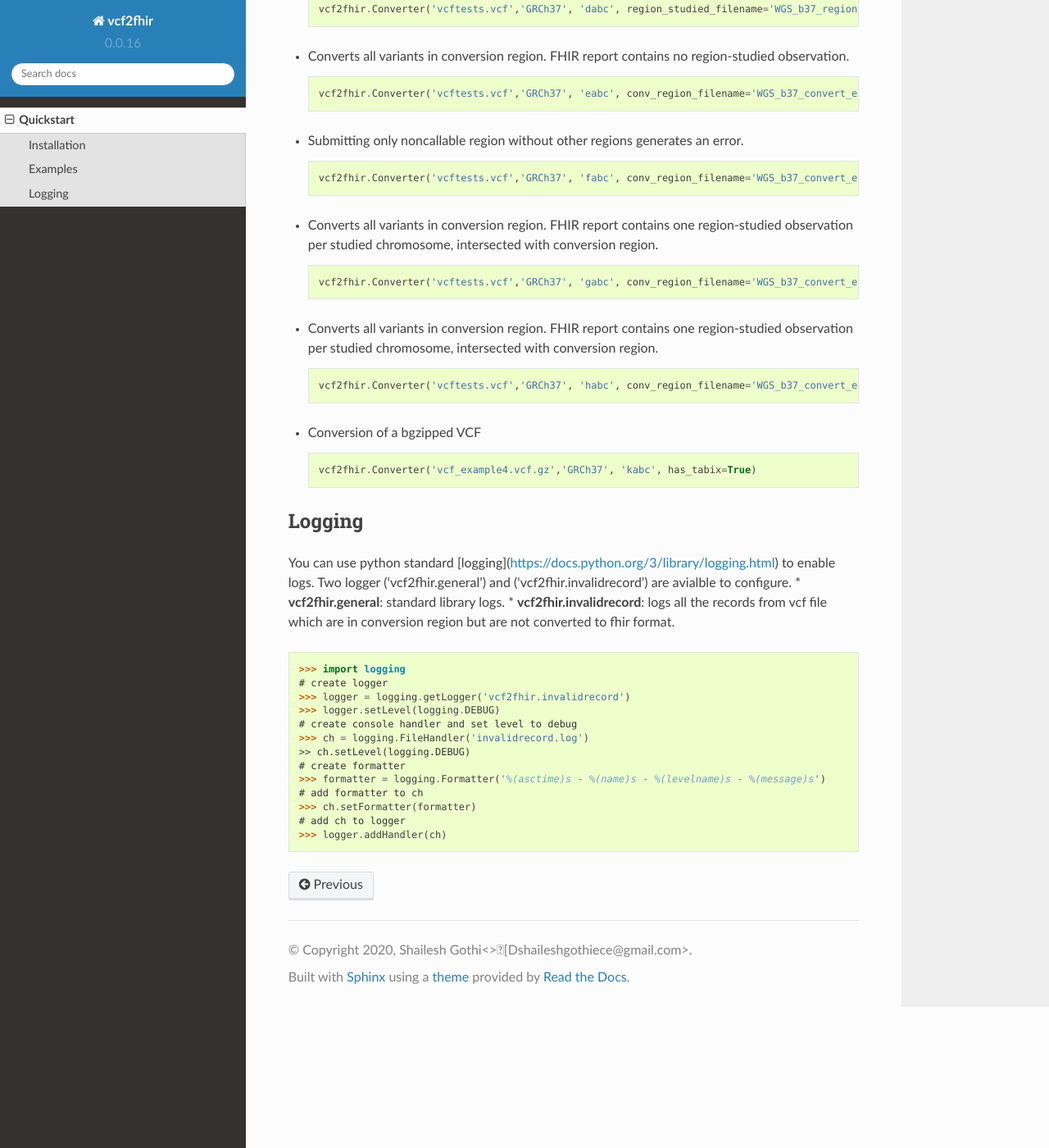
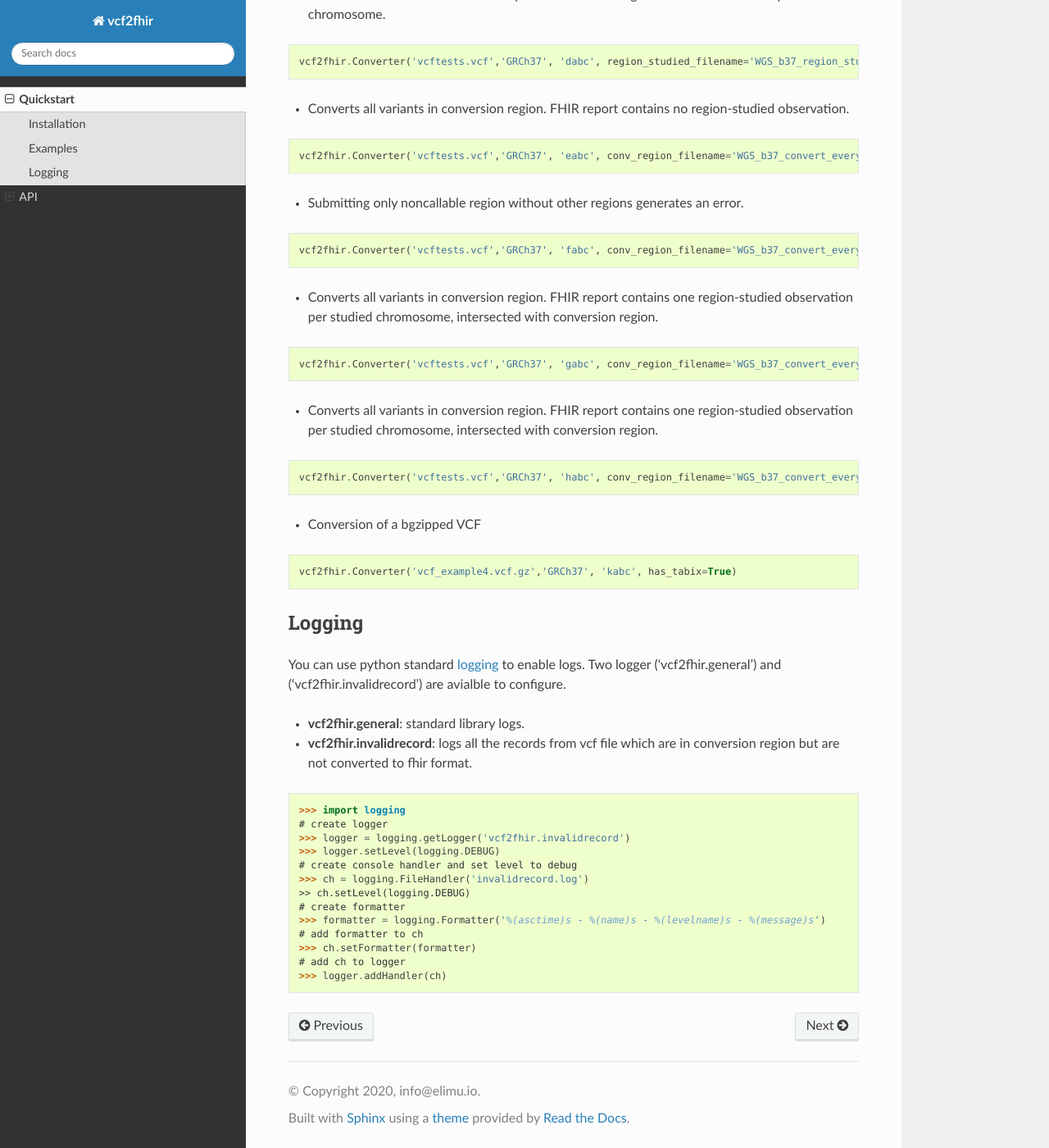
Before and after one commit to elimuinformatics/vcf2fhir, a Sphinx documentation site: the page built from docs/QUICKSTART.rst, in a window 1280 px wide and 1400 px high, scrolled down 1232 px. Shown: the whole window at 82% size. Built offline with Sphinx 7.4.7 and the Read the Docs theme 2.0.0, drawn with Linux system fonts in a browser that asks for light colours; pages that are not in the unit, such as notebooks, are missing from menus; some of the changed text lies outside the part shown.

Commit message:
Readthedocs fixes

```diff
--- a/docs/QUICKSTART.rst
+++ b/docs/QUICKSTART.rst
@@ -16,8 +16,9 @@ Installing vcf2fhir is pretty simple. Here is a step by step plan on how to do i
 
 Before installing vcf2fhir you need to install cython and wheel:
 
+.. code-block:: bash
+
     pip install cython wheel
-
     pip install vcf2fhir
 
 This will install vcf2fhir library.
@@ -26,6 +27,8 @@ Examples
 ---------------------
 
 Quick example
+
+.. code-block:: python
 
     import vcf2fhir
     vcf_fhir_converter = vcf2fhir.Converter('sample.vcf', 'GRCh37')
@@ -36,42 +39,42 @@ More Example to instantiate Converter
 -  Converts all variants in VCF. FHIR report contains no region-studied
    observation.
 
-   ::
+.. code-block:: python
 
        vcf2fhir.Converter('vcftests.vcf','GRCh37', 'aabc')
 
 -  Submitting only noncallable region without other regions generates an
    error.
 
-   ::
+.. code-block:: python
 
        vcf2fhir.Converter('vcftests.vcf','GRCh37', 'babc', nocall_filename='WGS_b37_region_noncallable.bed')
 
 -  Converts all variants in VCF. FHIR report contains one region-studied
    observation per studied chromosome.
 
-   ::
+.. code-block:: python
 
        vcf2fhir.Converter('vcftests.vcf','GRCh37', 'cabc', region_studied_filename='WGS_b37_region_studied.bed')
 
 -  Converts all variants in VCF. FHIR report contains one region-studied
    observation per studied chromosome.
 
-   ::
+.. code-block:: python
 
        vcf2fhir.Converter('vcftests.vcf','GRCh37', 'dabc', region_studied_filename='WGS_b37_region_studied.bed', nocall_filename='WGS_b37_region_noncallable.bed')
 
 -  Converts all variants in conversion region. FHIR report contains no
    region-studied observation.
 
-   ::
+.. code-block:: python
 
        vcf2fhir.Converter('vcftests.vcf','GRCh37', 'eabc', conv_region_filename='WGS_b37_convert_everything.bed')
 
 -  Submitting only noncallable region without other regions generates an
    error.
 
-   ::
+.. code-block:: python
 
        vcf2fhir.Converter('vcftests.vcf','GRCh37', 'fabc', conv_region_filename='WGS_b37_convert_everything.bed', nocall_filename='WGS_b37_region_noncallable.bed')
 
@@ -79,7 +82,7 @@ More Example to instantiate Converter
    region-studied observation per studied chromosome, intersected with
    conversion region.
 
-   ::
+.. code-block:: python
 
        vcf2fhir.Converter('vcftests.vcf','GRCh37', 'gabc', conv_region_filename='WGS_b37_convert_everything.bed', region_studied_filename='WGS_b37_region_studied.bed')
 
@@ -87,22 +90,25 @@ More Example to instantiate Converter
    region-studied observation per studied chromosome, intersected with
    conversion region.
 
-   ::
+.. code-block:: python
 
        vcf2fhir.Converter('vcftests.vcf','GRCh37', 'habc', conv_region_filename='WGS_b37_convert_everything.bed', region_studied_filename='WGS_b37_region_studied.bed', nocall_filename='WGS_b37_region_noncallable.bed')
 
 -  Conversion of a bgzipped VCF
 
-   ::
+.. code-block:: python
 
        vcf2fhir.Converter('vcf_example4.vcf.gz','GRCh37', 'kabc', has_tabix=True)
 
 Logging
 ---------------------
-You can use python standard [logging](https://docs.python.org/3/library/logging.html) to enable logs. Two logger ('vcf2fhir.general') and ('vcf2fhir.invalidrecord') are avialble to configure.
-* **vcf2fhir.general**: standard library logs.
-* **vcf2fhir.invalidrecord**: logs all the records from vcf file which are in conversion region but are not converted to fhir format.
+You can use python standard `logging <https://docs.python.org/3/library/logging.html>`_ to enable logs. Two logger ('vcf2fhir.general') and ('vcf2fhir.invalidrecord') are avialble to configure.
 
+-  **vcf2fhir.general**: standard library logs.
+
+-  **vcf2fhir.invalidrecord**: logs all the records from vcf file which are in conversion region but are not converted to fhir format.
+
+.. code-block:: python
 
     >>> import logging
     # create logger
--- a/docs/api.rst
+++ /dev/null
@@ -1,5 +0,0 @@
-API
-===
-
-vcf2fhir.Converter
-----------
--- a/docs/conf.py
+++ b/docs/conf.py
@@ -22,7 +22,7 @@ sys.path.insert(0, os.path.abspath('..'))
 
 # Add any Sphinx extension module names here, as strings. They can be extensions
 # coming with Sphinx (named 'sphinx.ext.*') or your custom ones.
-extensions = ['sphinx.ext.intersphinx']
+extensions = ['sphinx.ext.intersphinx', 'sphinx.ext.autodoc']
 
 # Add any paths that contain templates here, relative to this directory.
 templates_path = ['_templates']
@@ -38,16 +38,12 @@ master_doc = 'index'
 
 # General information about the project.
 project = 'vcf2fhir'
-copyright = '2020, Shailesh Gothi<>\x1b[Dshaileshgothiece@gmail.com>'
-author = 'Shailesh Gothi<>\x1b[Dshaileshgothiece@gmail.com>'
+copyright = '2020, info@elimu.io'
+author = 'Shailesh Gothi @srgothi92'
 
 
 # The version info for the project you're documenting, acts as replacement for
 # The short X.Y version.
-import vcf2fhir
-version = vcf2fhir.VERSION
-# The full version, including alpha/beta/rc tags.
-release = vcf2fhir.VERSION
 
 # for source files.
 exclude_trees = []
@@ -74,6 +70,9 @@ html_theme_options = {
 
 }
 
+# mock depenpencies
+autodoc_mock_imports = ["pyranges", "vcf", "fhirclient", "pytz", "pandas", "numpy"]
+
 # Add any paths that contain custom themes here, relative to this directory.
 #html_theme_path = []
 html_static_path = ['_static']
@@ -84,13 +83,6 @@ html_static_path = ['_static']
 # Output file base name for HTML help builder.
 htmlhelp_basename = 'vcf2fhirdoc'
 
-# Grouping the document tree into LaTeX files. List of tuples
-# (source start file, target name, title, author, documentclass [howto/manual]).
-latex_documents = [
-  ('index', 'vcf2fhit.tex', u'VCF to FHIR Documentation',
-   u'Shubham Londhe', 'manual'),
-]
-
 
 # Example configuration for intersphinx: refer to the Python standard library.
 intersphinx_mapping = {'http://docs.python.org/': None}
```
Also changed, not shown: docs/API.rst (added, +10 -0 lines), docs/index.rst (+8 -1 lines), 2 other files.
